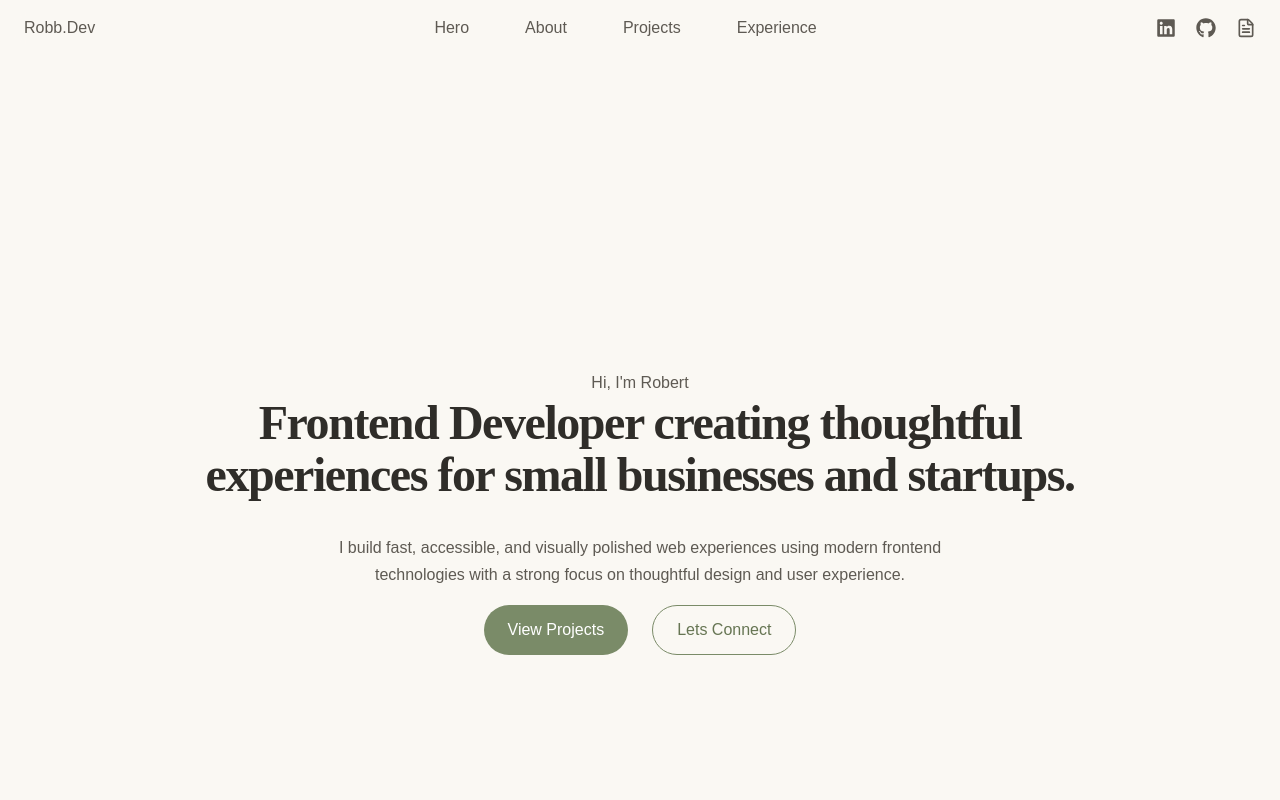
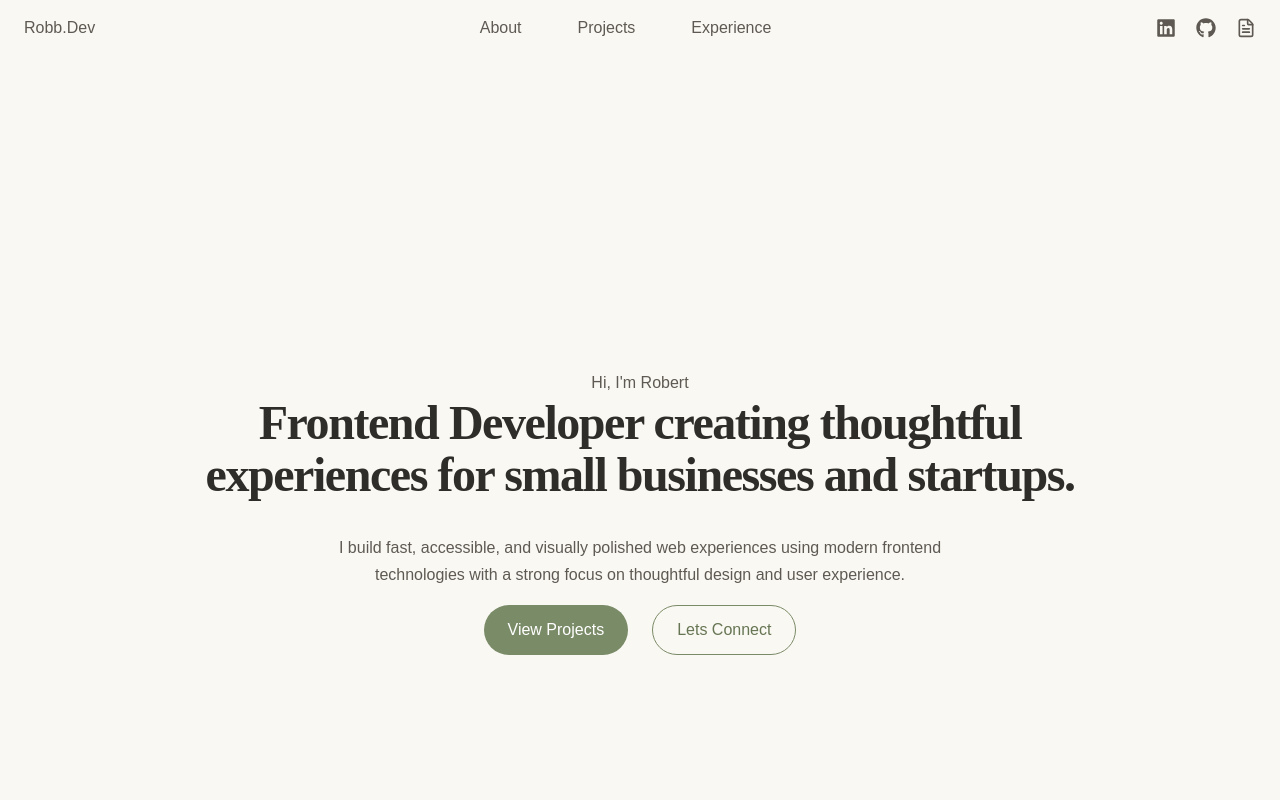
Before and after one commit to Robb-Designs/portfolio-website, a React (Vite) app: page / in a window 1280 px wide. Shown: the top 800 px of the page. Built offline with nearby package versions, Linux system fonts and the light colour scheme.

Commit message:
remove hero label in navigation links

```diff
--- a/src/data/navLinks.js
+++ b/src/data/navLinks.js
@@ -1,8 +1,4 @@
 const navLinks = [
-  {
-    label: "Hero",
-    href: "#hero",
-  },
   {
     label: "About",
     href: "#about",
```
